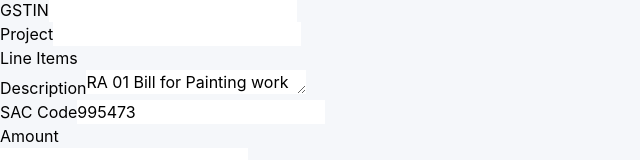
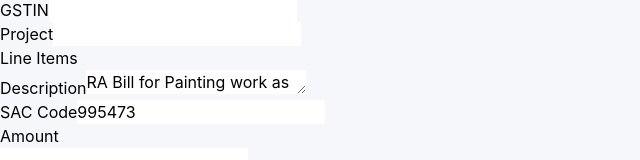
Before and after one commit to shivankarshukla/invoice-generator, a React (Vite) app: page / in a window 1280 px wide. Shown: the part 322-482 px from the top of the page, without its empty margins (0-640 px from the left). Built offline with nearby package versions, Linux system fonts and the light colour scheme.

Commit message:
updated the RA 01 to RA only in description

```diff
--- a/src/components/InvoiceForm.tsx
+++ b/src/components/InvoiceForm.tsx
@@ -17,7 +17,7 @@ const defaultFormData: Partial<InvoiceData> = {
   toGSTIN: '',
   project: '',
     lineItems: [
-      { description: 'RA 01 Bill for Painting work as per the attached Annexure', sacCode: '995473', amount: 0 }
+      { description: 'RA Bill for Painting work as per the attached Annexure', sacCode: '995473', amount: 0 }
     ],
   taxType: 'CGST+SGST',
   taxRate: 18
```
